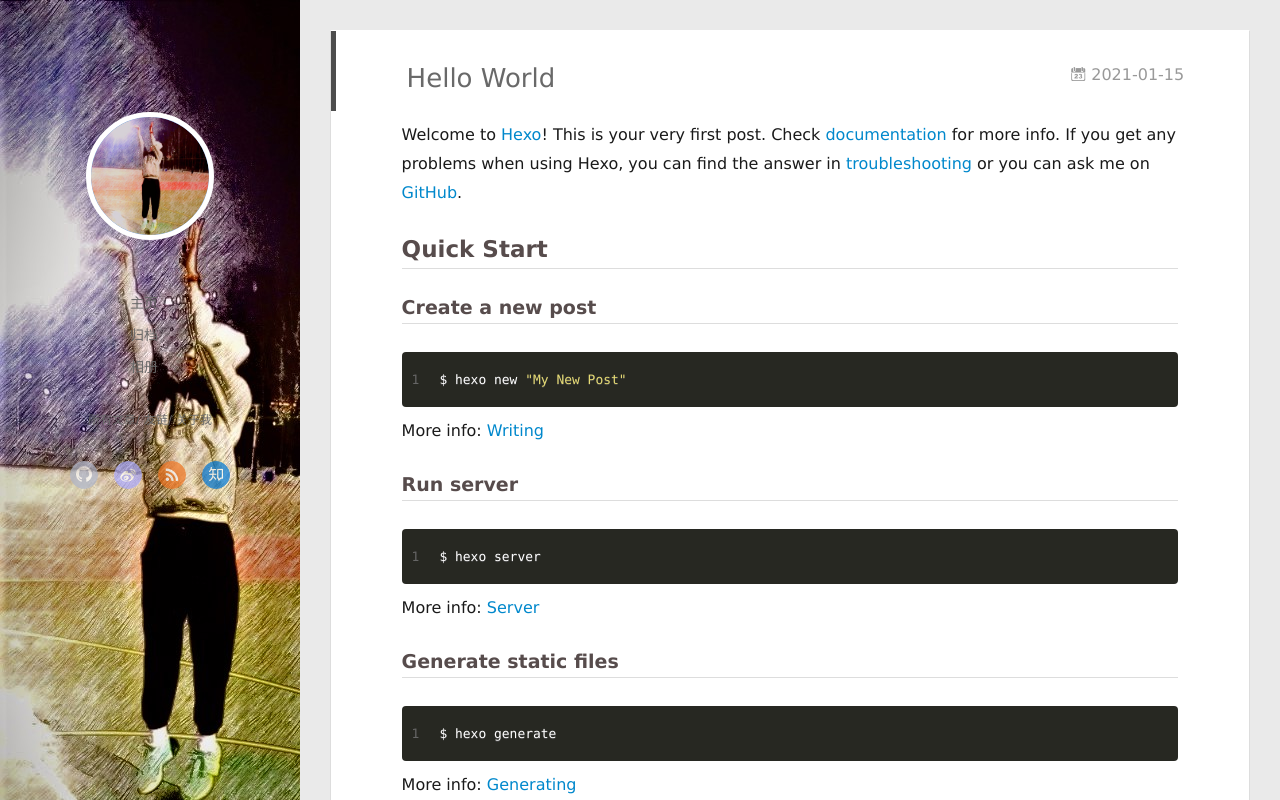
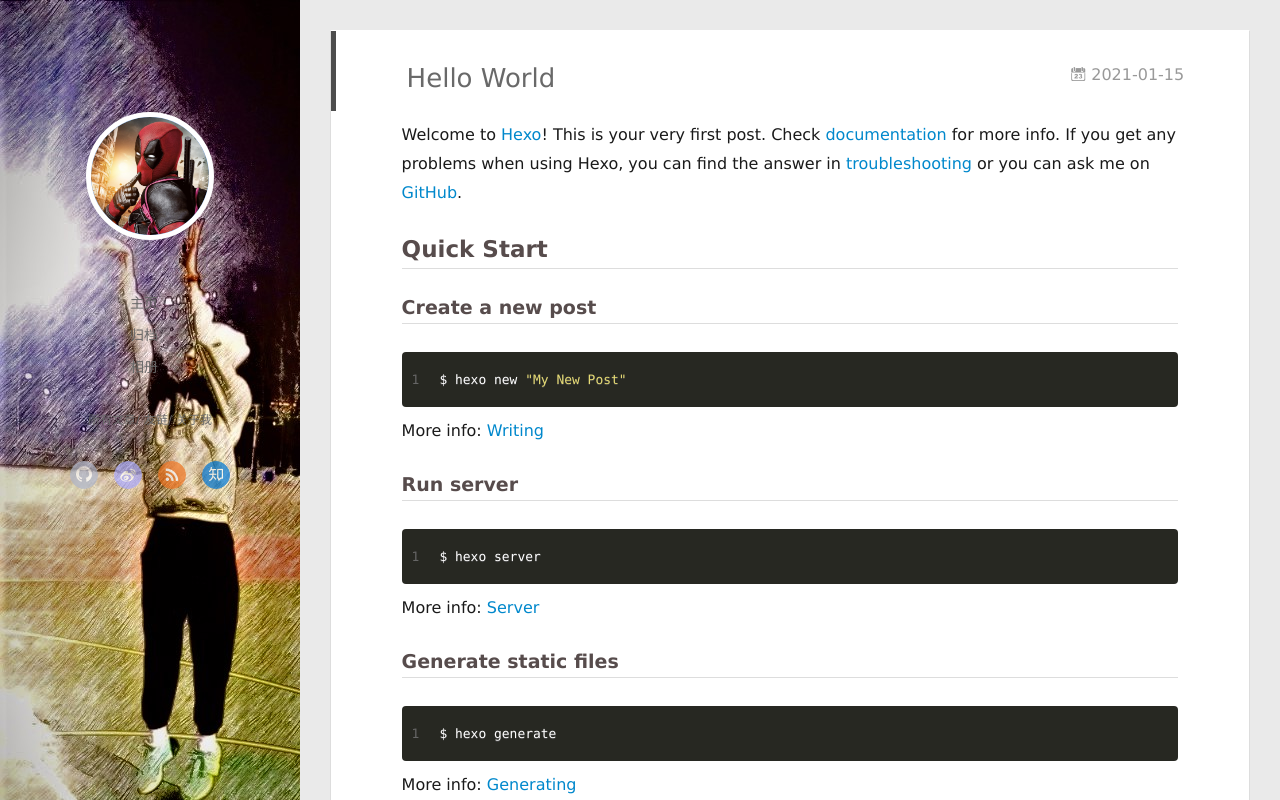
Before and after one commit to nrfPink/nrfPink.github.io, a plain HTML site: page 2021/01/15/hello-world/index.html in a window 1280 px wide. Drawn offline with Linux system fonts and the light colour scheme.

Commit message:
Site updated: 2021-01-16 22:16:27

```diff
--- a/2021/01/15/hello-world/index.html
+++ b/2021/01/15/hello-world/index.html
@@ -47,7 +47,7 @@
 <div class="intrude-less">
 	<header id="header" class="inner">
 		<a href="/" class="profilepic">
-			<img src="/assets/me1.png" class="js-avatar">
+			<img src="/assets/me3.png" class="js-avatar">
 		</a>
 		<hgroup>
 		  <h1 class="header-author"><a href="/"></a></h1>
@@ -106,7 +106,7 @@
 	<div class="intrude-less">
 		<header id="header" class="inner">
 			<div class="profilepic">
-				<img src="/assets/me1.png" class="js-avatar">
+				<img src="/assets/me3.png" class="js-avatar">
 			</div>
 			<hgroup>
 			  <h1 class="header-author js-header-author"></h1>
```
Also changed, not shown: 2021/01/15/框架搭起来了（2021年1月15日）/index.html (+2 -2 lines), archives/2021/01/index.html (+2 -2 lines), archives/2021/index.html (+2 -2 lines), archives/index.html (+2 -2 lines), index.html (+2 -2 lines), assets/me3.png (added).
